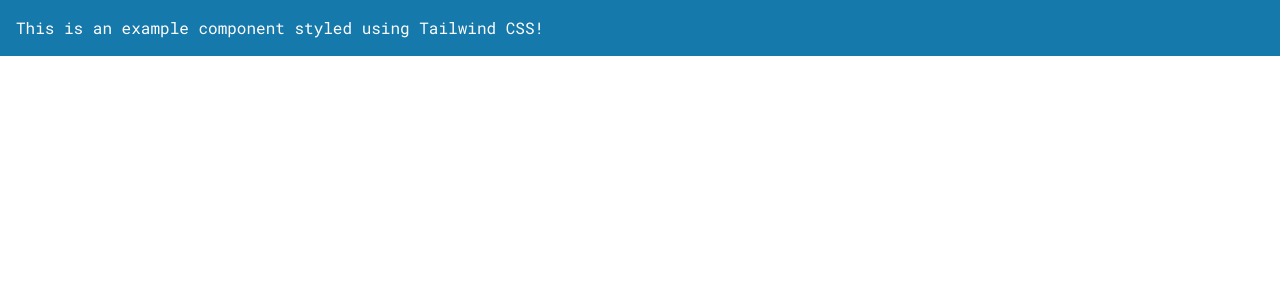
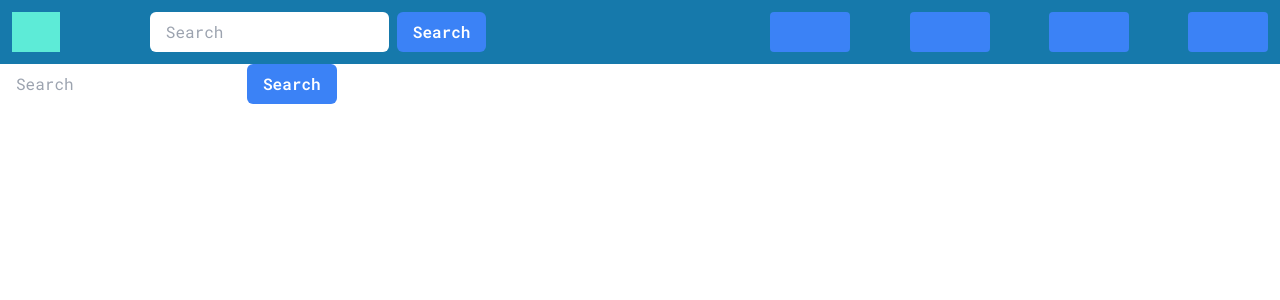
Before and after one commit to SamithDarshana/Blogging-Platform, a React (Vite) app in the folder frontend/: page /search in a window 1280 px wide. Shown: the top 300 px of the page. Built offline with nearby package versions, Linux system fonts and the light colour scheme.

Commit message:
search bar added

```diff
--- a/frontend/src/App.jsx
+++ b/frontend/src/App.jsx
@@ -2,6 +2,7 @@
 import "./App.css";
 import Home from "./pages/Home.jsx";
 import TopBar from "./components/TopBar.jsx";
+import SearchBar from "./components/SearchBar.jsx";
 
 function App() {
   return (
@@ -9,6 +10,7 @@
       <TopBar/>
       <Routes>
         <Route path="/" element={<Home />} />
+        <Route path="/search" element={<SearchBar/>}/>
       </Routes>
     </BrowserRouter>
   );
--- /dev/null
+++ b/frontend/src/components/SearchBar.jsx
@@ -0,0 +1,29 @@
+import React, { useState } from 'react'
+
+const SearchBar = ({onSearch}) => {
+
+
+    const [searchTerm, setSearchTerm] = useState()
+
+    const handleChange = (event) => {
+        setSearchTerm(event.target.value)
+    }
+
+    const handleSubmit = (event) => {
+        event.preventDefault()
+        onSearch(searchTerm)
+    }
+
+  return (
+     <form onSubmit={handleSubmit} className='flex items-center'>
+        <input type="text" placeholder='Search' value={searchTerm}
+        onChange={handleChange}
+        className='focus:outline-none rounded-md py-2 px-4 text-gray-600'/>
+        <button type='submit'
+            className='ml-2 bg-blue-500 hover:bg-blue-600 text-white font-semibold py-2 px-4 rounded-md
+            focus:outline-none  '>Search</button>
+     </form>
+  )
+}
+
+export default SearchBar
--- a/frontend/src/components/TopBar.jsx
+++ b/frontend/src/components/TopBar.jsx
@@ -1,9 +1,45 @@
 import React from "react";
+import SearchBar from "./SearchBar";
 
 const TopBar = () => {
+
+  const handleSearch = (searchTerm) => {
+    console.log(searchTerm)
+  }
+
   return (
-    <div className="bg-custom-200 text-white p-4">
-      This is an example component styled using Tailwind CSS!
+    <div
+      className="bg-custom-200 text-white p-2 h-16 w-full
+          flex justify-between"
+    >
+      <div className=" w-1/3 flex justify-between items-center p-1">
+        {/* Logo */}
+        <div className="container bg-custom-300 w-12 h-10"></div>
+        {/* Search bar */}
+        <div className="container w-2/3">
+        <SearchBar onSearch={handleSearch}/>
+        </div>
+
+      </div>
+      {/* Navigation */}
+      <div className=" w-2/5 flex justify-between p-1">
+        <button
+          class="bg-blue-500 hover:bg-blue-600 text-white font-bold
+          py-2 px-4 rounded focus:outline-none focus:shadow-outline w-20"
+        ></button>
+        <button
+          class="bg-blue-500 hover:bg-blue-600 text-white font-bold
+      py-2 px-4 rounded focus:outline-none focus:shadow-outline w-20"
+        ></button>
+        <button
+          class="bg-blue-500 hover:bg-blue-600 text-white font-bold
+      py-2 px-4 rounded focus:outline-none focus:shadow-outline w-20"
+        ></button>
+        <button
+          class="bg-blue-500 hover:bg-blue-600 text-white font-bold
+      py-2 px-4 rounded focus:outline-none focus:shadow-outline w-20"
+        ></button>
+      </div>
     </div>
   );
 };
```
